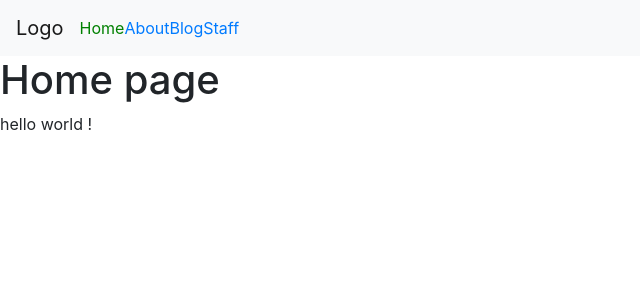
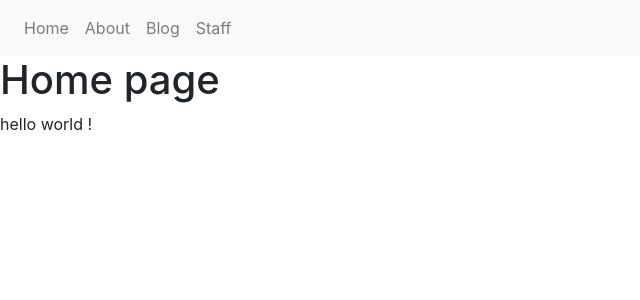
Before and after one commit to AdityaYadavalli1/AdityaYadavalli1.github.io, a Jekyll site: the page built from index.md, in a window 1280 px wide. Shown: the top 300 px of the page, without its empty margins (0-640 px from the left). Built offline with Jekyll 4.4.1, drawn with Linux system fonts in a browser that asks for light colours.

Commit message:
Using bootstrap styling

```diff
--- a/_includes/navigation.html
+++ b/_includes/navigation.html
@@ -1,14 +1,8 @@
 <nav class="navbar navbar-expand-lg navbar-light bg-light">
-  <a class="navbar-brand" href="#">Logo</a>
-  <button class="navbar-toggler" type="button" data-toggle="collapse" data-target="#navbarNavAltMarkup" aria-controls="navbarNavAltMarkup" aria-expanded="false" aria-label="Toggle navigation">
-    <span class="navbar-toggler-icon"></span>
-  </button>
   <div class="collapse navbar-collapse" id="navbarNavAltMarkup">
     <div class="navbar-nav">
   {% for item in site.data.navigation %}
-    <a href="{{ item.link }}" {% if page.url == item.link %}class="current"{% endif %}>
-      {{ item.name }}
-    </a>
+    <a class="nav-item nav-link" href="{{item.link}}">{{ item.name }}</a>
   {% endfor %}
     </div>
   </div>
```
Also changed, not shown: 9 other files.
